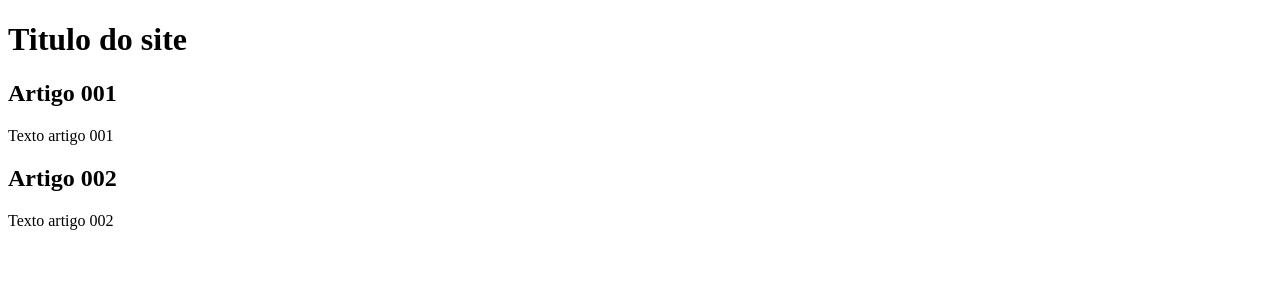
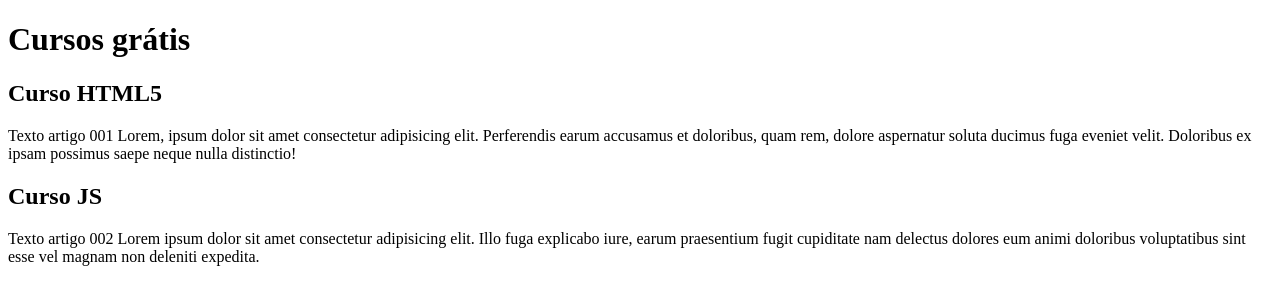
Before and after one commit to julianerf/projeto-site, a plain HTML site: page index.html in a window 1280 px wide. Drawn offline with Linux system fonts and the light colour scheme.

Commit message:
Comecei o conteúdo

```diff
--- a/index.html
+++ b/index.html
@@ -8,15 +8,15 @@
 <body>
     <main>
         <header>
-            <h1> Titulo do site </h1>
+            <h1> Cursos grátis </h1>
         </header>
         <article>
-            <h2>Artigo 001</h2>
-            <p>Texto artigo 001</p>
+            <h2>Curso HTML5</h2>
+            <p>Texto artigo 001 Lorem, ipsum dolor sit amet consectetur adipisicing elit. Perferendis earum accusamus et doloribus, quam rem, dolore aspernatur soluta ducimus fuga eveniet velit. Doloribus ex ipsam possimus saepe neque nulla distinctio!</p>
         </article>
         <article>
-            <h2>Artigo 002</h2>
-            <p>Texto artigo 002</p>
+            <h2>Curso JS</h2>
+            <p>Texto artigo 002 Lorem ipsum dolor sit amet consectetur adipisicing elit. Illo fuga explicabo iure, earum praesentium fugit cupiditate nam delectus dolores eum animi doloribus voluptatibus sint esse vel magnam non deleniti expedita.</p>
         </article>
     </main>
 </body>
```
